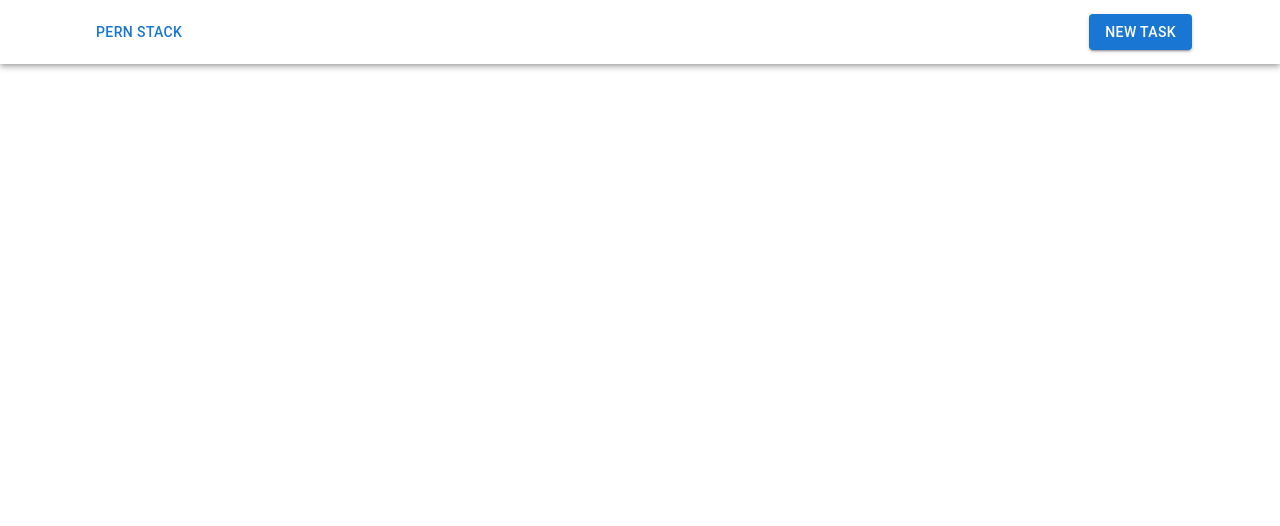
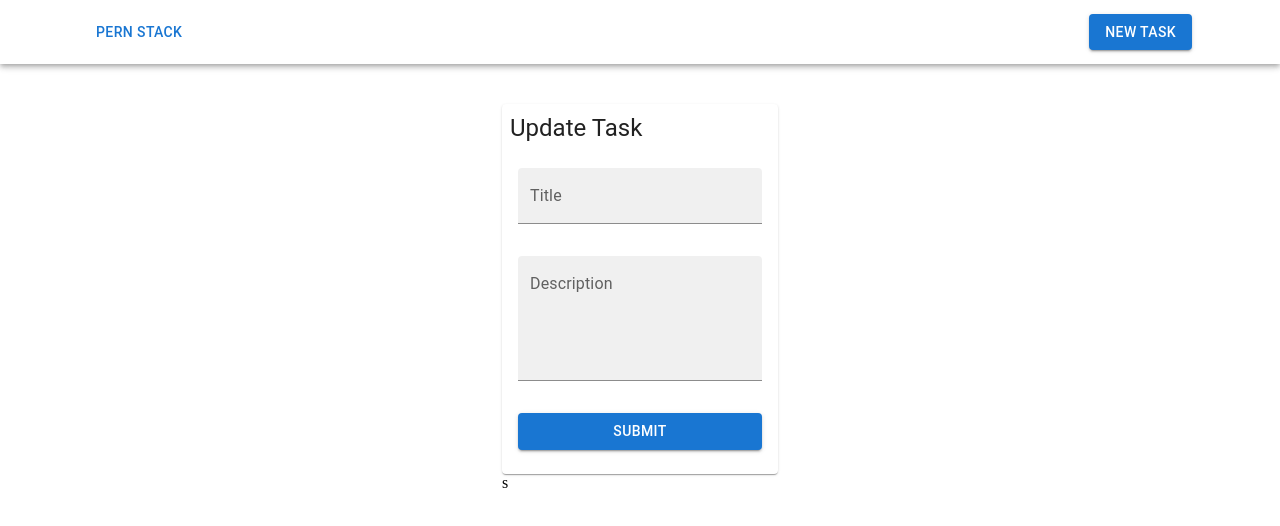
Before and after one commit to irvingvjuarez/pern-stack, a React app in the folder client/: page /update-task in a window 1280 px wide. Shown: the top 526 px of the page. Built offline with nearby package versions, Linux system fonts and the light colour scheme; the HTML template or start-up script is replaced by a standard one.

Commit message:
Update tasks page created

```diff
--- a/client/src/App.tsx
+++ b/client/src/App.tsx
@@ -5,6 +5,7 @@ import { Home } from "./pages/Home";
 import { AddTask } from "./pages/AddTask"
 
 import { Navbar } from "./components/Navbar"
+import { EditTask } from "./pages/EditTask";
 
 function App() {
   return (
@@ -14,6 +15,7 @@ function App() {
         <Routes>
           <Route path="/" element={<Home />} />
           <Route path="/add-task" element={<AddTask />} />
+          <Route path="/update-task" element={<EditTask />} />
         </Routes>
       </Container>
     </BrowserRouter>
--- a/client/src/components/TaskForm.tsx
+++ b/client/src/components/TaskForm.tsx
@@ -1,7 +1,15 @@
 import { Grid, Card, Typography } from "@mui/material"
 import { FormView } from "../views/FormView"
 
-export const TaskForm = () => {
+interface TaskFormProps {
+  mode?: "create" | "edit"
+}
+
+export const TaskForm: React.FC<TaskFormProps> = ({ mode = "create" }) => {
+  if (mode === "edit") {
+    // TODO: fetch data
+  }
+
   return(
     <Grid
       container
@@ -12,7 +20,7 @@ export const TaskForm = () => {
       <Grid item xs={3}>
         <Card sx={{mt: 5}}>
           <Typography variant="h5" sx={{padding: 1}}>
-            Create Task
+            {mode === "create" ? "Create Task" : "Update Task"}
           </Typography>
 
           <FormView />
--- /dev/null
+++ b/client/src/pages/EditTask.tsx
@@ -0,0 +1,7 @@
+import { TaskForm } from "../components/TaskForm"
+
+export const EditTask = () => {
+    return(
+        <TaskForm mode="edit" />
+    )
+}
```
